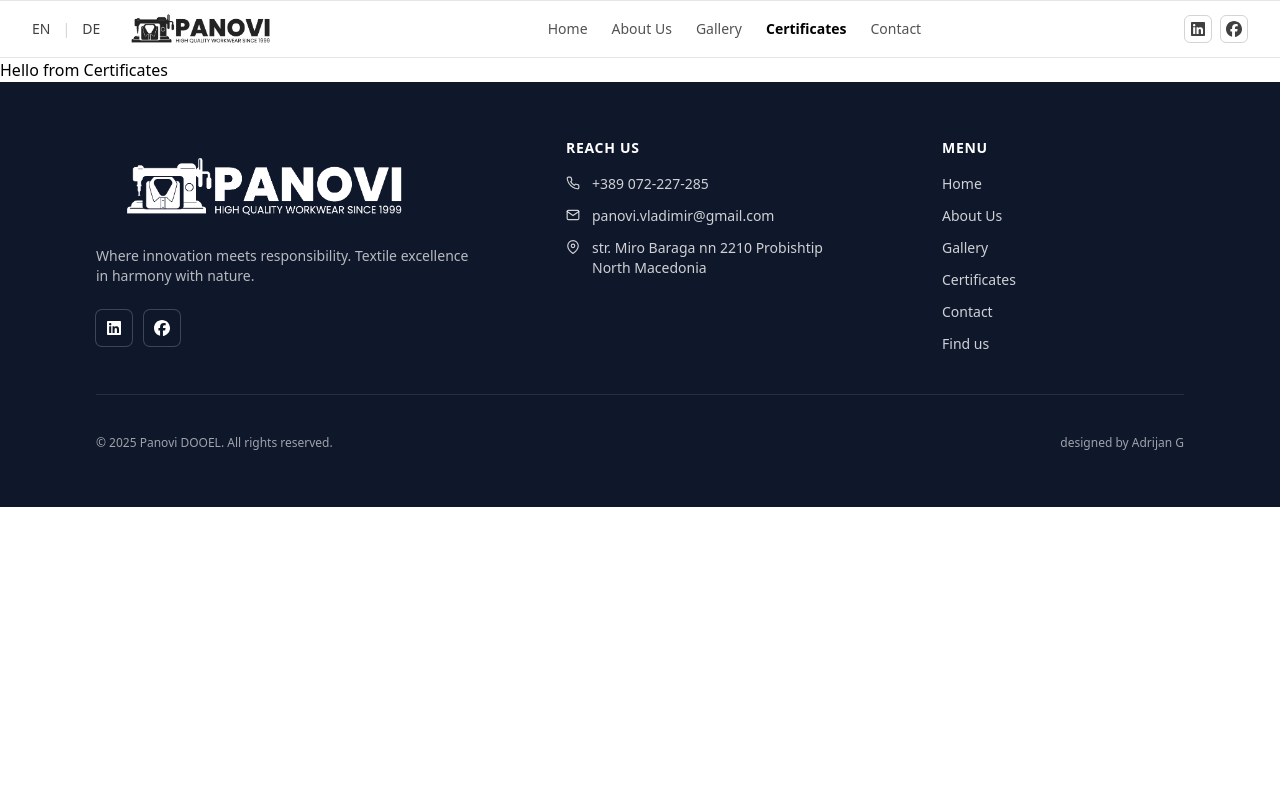
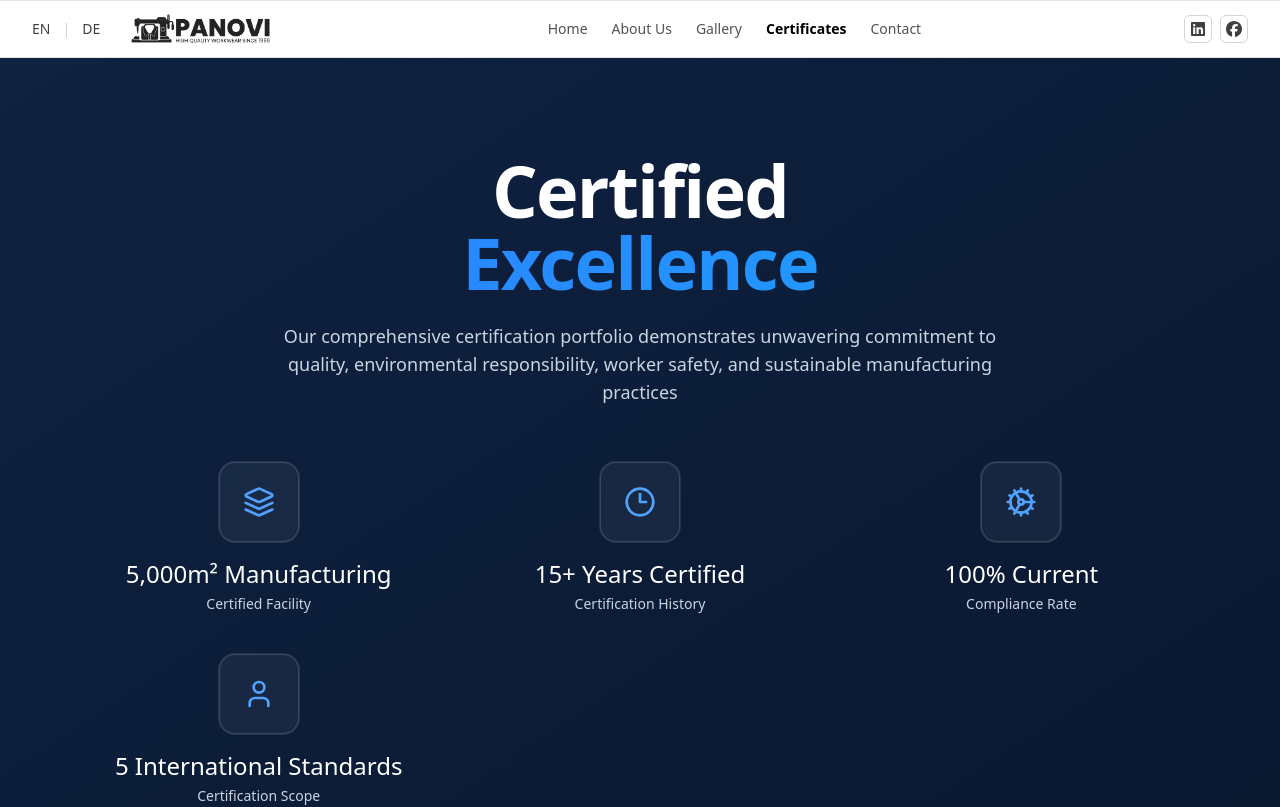
Before and after one commit to Slavcho98/Panovi, a React (Vite) app in the folder panovi-textile/: page /certificates in a window 1280 px wide. Shown: the top 807 px of the page. Built offline with nearby package versions, Linux system fonts and the light colour scheme.

Commit message:
feat(certificates): implement certificates hero section

```diff
--- a/panovi-textile/src/pages/Certificates.tsx
+++ b/panovi-textile/src/pages/Certificates.tsx
@@ -1,5 +1,38 @@
+import { LuClock3, LuCog, LuLayers, LuUser } from "react-icons/lu";
+import ManufacturingExcellence from "./GalleryPage/ManufacturingExcellence";
+import type { MetricItemProps } from "./GalleryPage/MetricItem";
+const METRICS: MetricItemProps[] = [
+  {
+    icon: LuLayers,
+    value: "5,000m² Manufacturing",
+    label: "Certified Facility",
+  },
+  {
+    icon: LuClock3,
+    value: "15+ Years Certified",
+    label: "Certification History",
+  },
+  {
+    icon: LuCog,
+    value: "100% Current",
+    label: "Compliance Rate",
+  },
+  {
+    icon: LuUser,
+    value: "5 International Standards",
+    label: "Certification Scope",
+  },
+];
 function Certificates() {
-  return <div>Hello from Certificates</div>;
+  return (
+    <div>
+      <ManufacturingExcellence
+        items={METRICS}
+        headingLead="Certified"
+        description="Our comprehensive certification portfolio demonstrates unwavering commitment to quality, environmental responsibility, worker safety, and sustainable manufacturing practices"
+      />
+    </div>
+  );
 }
 
 export default Certificates;
```
